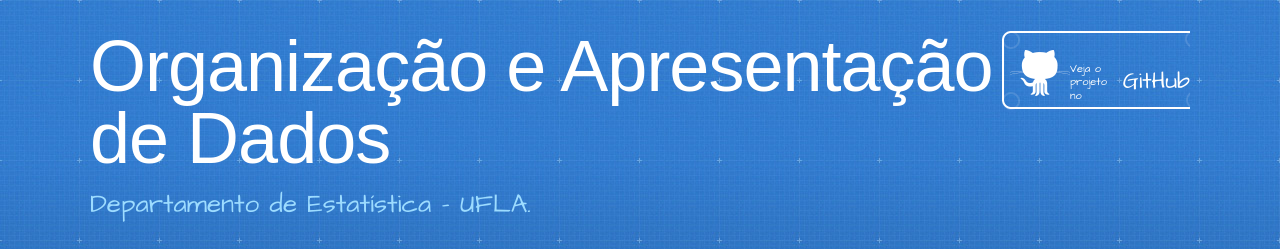
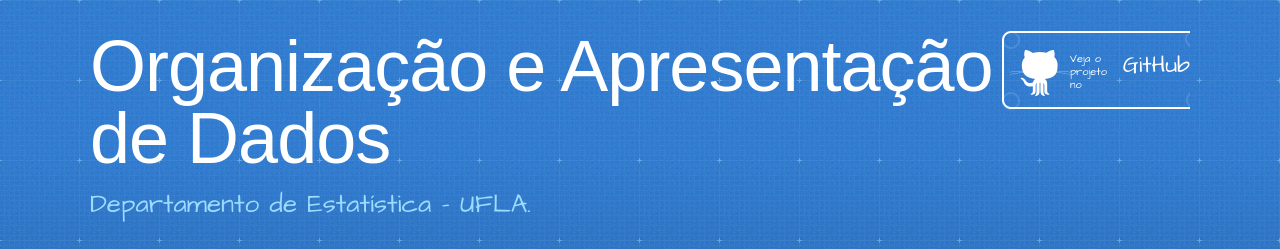
Before and after one commit to luizpala1/GES109, a Jekyll site: the page built from README.md, in a window 1280 px wide. Shown: the top 249 px of the page. Built offline with Jekyll 4.4.1, drawn with Linux system fonts in a browser that asks for light colours; our own code applies the rules of GitHub Pages for plain Markdown files.

Commit message:
Update default.html

```diff
--- a/_layouts/default.html
+++ b/_layouts/default.html
@@ -24,7 +24,7 @@
     </div>
 
     {% if site.github.is_project_page %}
-    <a href="{{ site.github.repository_url }}" class="button" style="width: 120px; height: 60px; display: flex; align-items: center;"><small>Veja o projeto no</small> GitHub</a>
+    <a href="{{ site.github.repository_url }}" class="button" style="width: 120px; height: 60px; display: flex;"><small>Veja o projeto no</small> GitHub</a>
     {% endif %}
   </div>
 </header>
```
